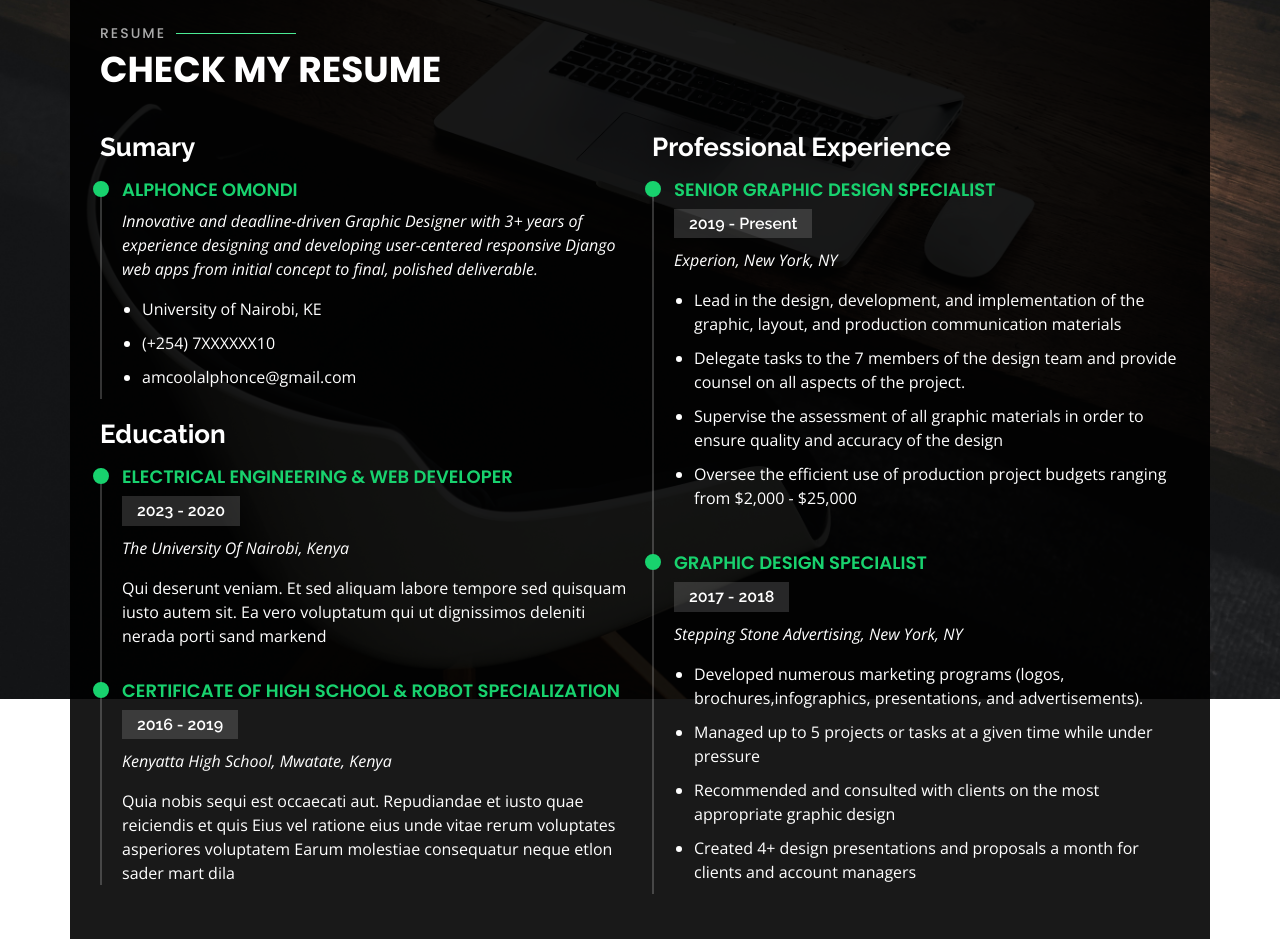
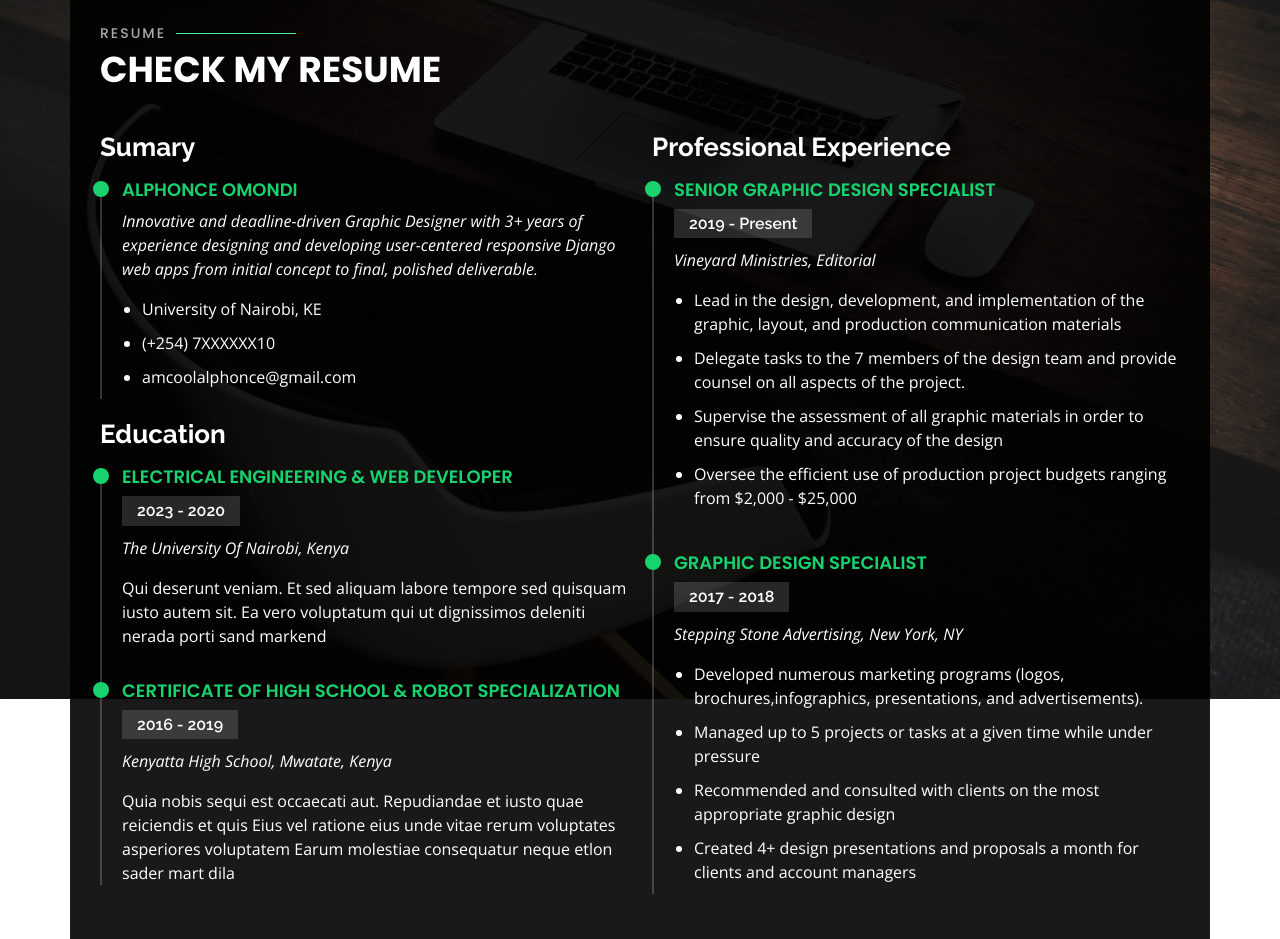
Before and after one commit to amcoolalphonce/django_for_beginners, a Django app: page / in a window 1280 px wide, after a click on "Resume". Shown: the part 101-1040 px from the top of the page. Run offline with Django 4.2, Linux system fonts and the light colour scheme; some libraries are stand-ins or nearby versions.

Commit message:
Update index.html

```diff
--- a/templates/index.html
+++ b/templates/index.html
@@ -436,7 +436,7 @@
           <div class="resume-item">
             <h4>Senior graphic design specialist</h4>
             <h5>2019 - Present</h5>
-            <p><em>Experion, New York, NY </em></p>
+            <p><em>Vineyard Ministries, Editorial</em></p>
             <p>
             <ul>
               <li>Lead in the design, development, and implementation of the graphic, layout, and production communication materials</li>
```
